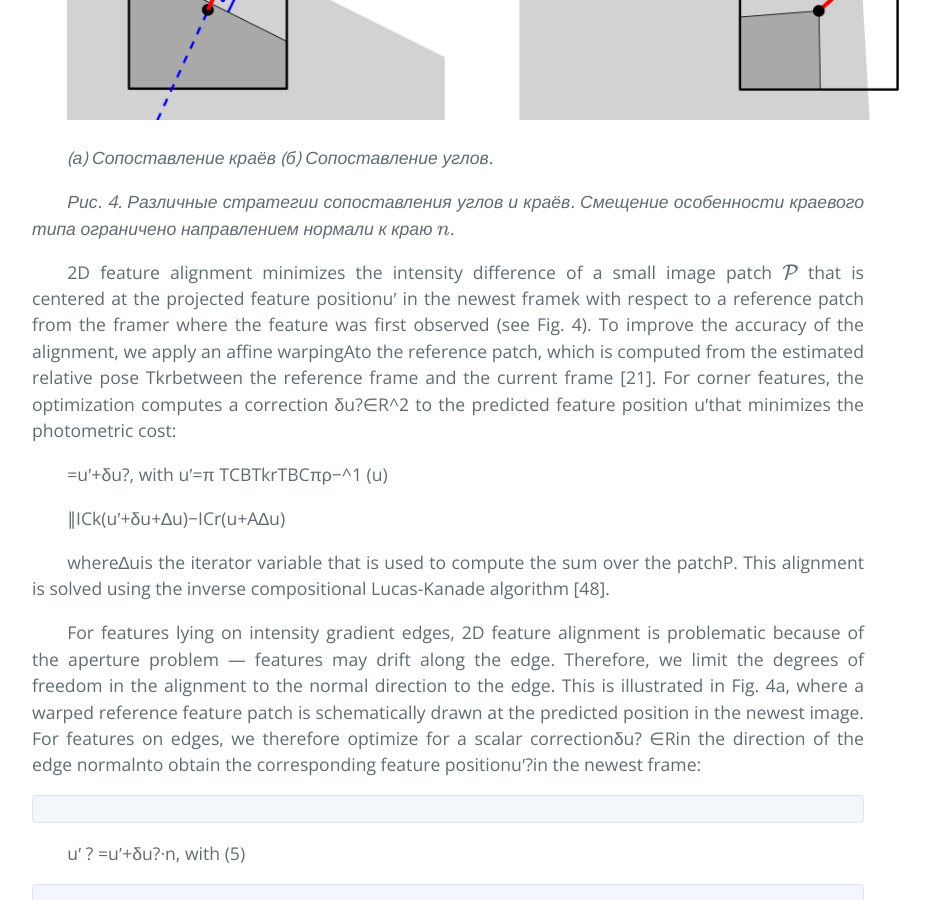
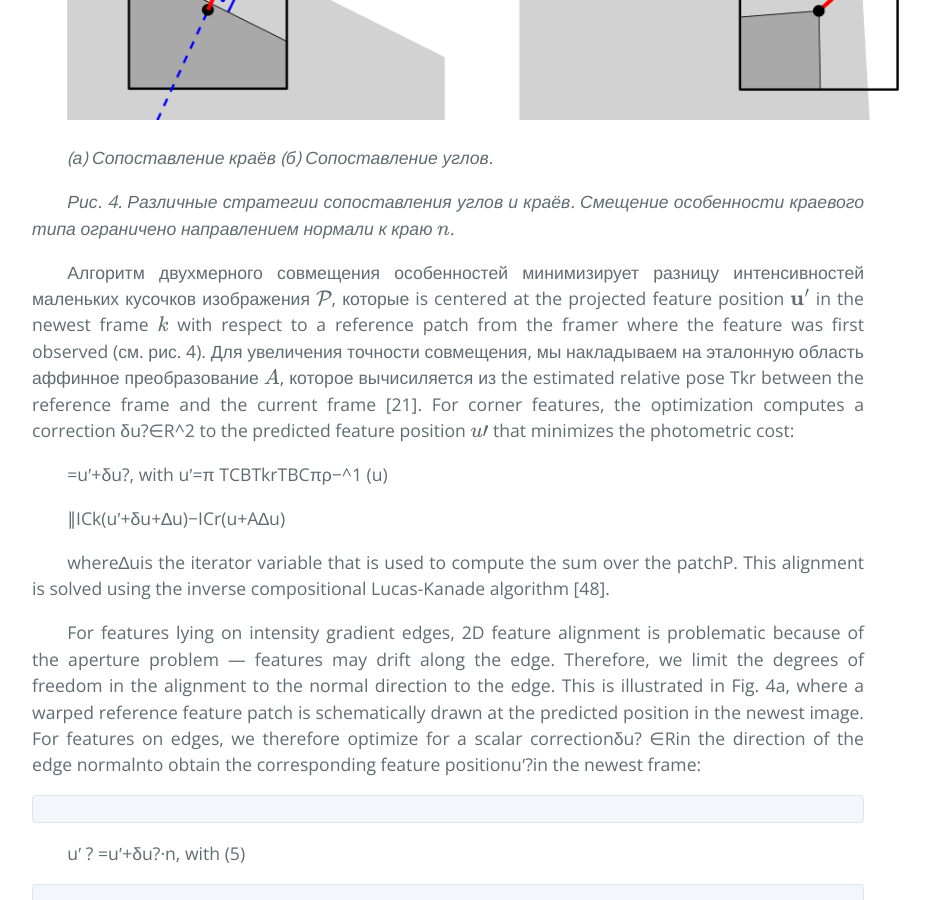
Before and after one commit to i-v-s/slam, a Jekyll site: the page built from svo2.md, in a window 1280 px wide and 900 px high, scrolled down 10891 px. Shown: the whole window, without its empty margins (192-1122 px from the left). Built offline with Jekyll 4.4.1, drawn with Linux system fonts in a browser that asks for light colours; our own code applies the rules of GitHub Pages for plain Markdown files; formulas are drawn with MathJax 3.

Commit message:
Updated svo2.md

```diff
--- a/svo2.md
+++ b/svo2.md
@@ -459,16 +459,17 @@ $$
 *Рис. 4. Различные стратегии сопоставления углов и краёв. Смещение
 особенности краевого типа ограничено направлением нормали к краю $$n$$.*
 
-2D feature alignment minimizes the intensity difference
-of a small image patch $$\mathcal{P}$$ that is centered at the projected
-feature positionu′ in the newest framek with respect to
+Алгоритм двухмерного совмещения особенностей минимизирует разницу интенсивностей
+маленьких кусочков изображения $$\mathcal{P}$$, которые is centered at the projected
+feature position $$\mathbf{u}'$$ in the newest frame $$k$$ with respect to
 a reference patch from the framer where the feature was
-first observed (see Fig. 4). To improve the accuracy of the
-alignment, we apply an affine warpingAto the reference
-patch, which is computed from the estimated relative pose
-Tkrbetween the reference frame and the current frame [21].
+first observed (см. рис. 4).
+Для увеличения точности совмещения,
+мы накладываем на эталонную область аффинное преобразование $$A$$,
+которое вычисиляется из the estimated relative pose
+Tkr between the reference frame and the current frame [21].
 For corner features, the optimization computes a correction
-δu?∈R^2 to the predicted feature position u′that minimizes
+δu?∈R^2 to the predicted feature position $$u′$$ that minimizes
 the photometric cost:
 
 =u′+δu?, with u′=π
```
